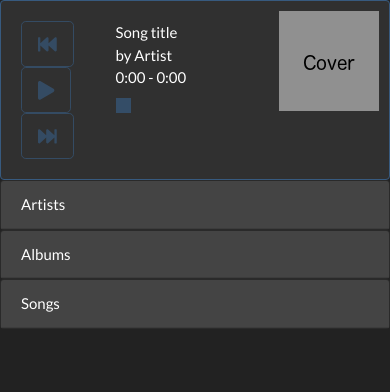
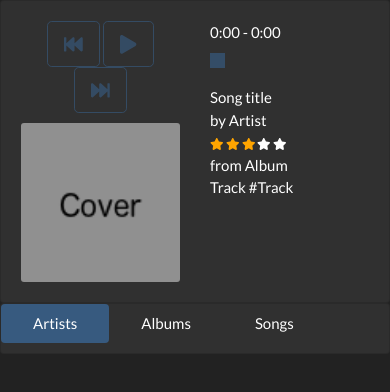
Before and after one commit to b0ck/mpd_web_gui, a Flask app: template app/templates/player.html in a window 390 px wide. Shown: the top 392 px of the page. Run offline with Flask 2, Linux system fonts and the light colour scheme; the template is opened without the code that fills it, so the values that code supplies are empty; parts of the project's set-up code (start-up, migrations or seed data) failed here and were passed over; some libraries are stand-ins or nearby versions.

Commit message:
Changed layout from header + three columns to just a two columns layout. This gives us more space in the future for the playlist.

```diff
--- a/app/static/helper.js
+++ b/app/static/helper.js
@@ -1,7 +1,5 @@
 function makeLengthReadable(seconds) {
     const time = new Date(1000 * seconds).toISOString();
-    if (seconds < 60)
-        return time.substr(17, 2);
     if (seconds < 600)
         return time.substr(15, 4);
     if (seconds < 3600)
--- a/app/static/library.js
+++ b/app/static/library.js
@@ -57,6 +57,8 @@ function initAlbumClickListener() {
             'album': $(this).find('.title').text()
         };
 
+        $('#nav-songs-tab').tab('show');
+
         updateList(
             '/songs',
             requestParams,
@@ -76,6 +78,7 @@ function initArtistClickListener() {
         };
 
         $('#songs').empty();
+        $('#nav-albums-tab').tab('show');
 
         updateList(
             '/albums',
@@ -85,7 +88,7 @@ function initArtistClickListener() {
     });
 }
 
-$(document).ready(function(){
+$(function(){
     initArtistClickListener();
     initAlbumClickListener();
     initPlayButtonClickListener();
--- a/app/static/header.js
+++ b/app/static/status.js
@@ -63,7 +63,7 @@ function connectSocket(){
     });
 }
 
-$(document).ready(function(){
+$(function(){
     playButton = $("#playback-btn");
     playButton.click(function() {
         play();
--- a/app/static/style.css
+++ b/app/static/style.css
@@ -10,14 +10,13 @@
     cursor: pointer;
 }
 
+#buttons {
+    text-align: center;
+    margin-bottom: 10px;
+}
+
 #cover {
-    width: 100px;
-    height: 100px;
-    background-size: 100px;
-    background: url("cover.png") no-repeat center;
-    margin-right: -10px;
-    margin-top: -10px;
-    margin-bottom: -10px;
+
 }
 
 .hidden {
@@ -60,6 +59,38 @@
     cursor: pointer;
 }
 
-p{
+p {
     margin-bottom: 0px;
 }
+
+#songs .badge-secondary::before {
+    content: "#";
+}
+
+#artist::before {
+    content: "by ";
+}
+
+#track::before {
+    content: "Track #";
+}
+
+#album::before {
+    content: "from ";
+}
+
+#song-tags {
+    margin-top: 20px;
+}
+
+.nav.nav-pills {
+    margin-bottom: 10px;
+}
+
+.stars {
+    font-size: 0.8em;
+}
+
+.checked {
+    color: orange;
+}
--- a/app/templates/header.html
+++ /dev/null
@@ -1,29 +0,0 @@
-<div class="card border-primary">
-    <div class="card-body">
-        <div class="row">
-            <div class="col-3">
-                <button id="fast-forward-btn" type="button" class="btn btn-outline-primary btn-lg disabled"><i class="fas fa-fast-backward"></i></button>
-                <button id="playback-btn" type="button" class="btn btn-outline-primary btn-lg disabled"><i class="fas fa-play"></i></button>
-                <button id="fast-backward-btn" type="button" class="btn btn-outline-primary btn-lg disabled"><i class="fas fa-fast-forward"></i></button>
-            </div>
-            <div class="col-8">
-                <div>
-                    <span id="title">Song title</span>
-                </div>
-                <div>
-                    by <span id="artist">Artist</span>
-                </div>
-                <div class="slidecontainer">
-                    <p><span id="title_cur_length">0:00</span> - <span id="title_length">0:00</span></p>
-                    <input type="range" min="0" max="100" value="0" class="slider" id="durationSlider">
-                </div>
-                <div>
-                    <span></span>
-                </div>
-            </div>
-            <div class="col-1">
-                <div id="cover" class="float-right"></div>
-            </div>
-        </div>
-    </div>
-</div>
--- a/app/templates/library.html
+++ b/app/templates/library.html
@@ -1,9 +1,16 @@
-<div class="row">
-    <div class="col-sm">
-        <div class="card">
-            <div class="card-header">
-                Artists
-            </div>
+<ul class="nav nav-pills" role="tablist">
+    <li class="nav-item">
+        <a class="nav-link active" id="nav-artists-tab" data-toggle="pill" href="#nav-artists" role="tab" aria-controls="nav-artists" aria-selected="true">Artists</a>
+    </li>
+    <li class="nav-item">
+        <a class="nav-link" id="nav-albums-tab" data-toggle="pill" href="#nav-albums" role="tab" aria-controls="nav-albums" aria-selected="false">Albums</a>
+    </li>
+    <li class="nav-item">
+        <a class="nav-link" id="nav-songs-tab" data-toggle="pill" href="#nav-songs" role="tab" aria-controls="nav-songs" aria-selected="false">Songs</a>
+    </li>
+</ul>
+<div class="tab-content" id="nav-tabContent">
+    <div class="tab-pane fade show active" id="nav-artists" role="tabpanel" aria-labelledby="nav-artists-tab">
         <ul class="list-group list-group-flush" id="artists">
             {% if artists %}
                 {% for artist in artists %}
@@ -12,24 +19,11 @@
             {% endif %}
         </ul>
     </div>
+    <div class="tab-pane fade" id="nav-albums" role="tabpanel" aria-labelledby="nav-albums-tab">
+        <ul class="list-group list-group-flush" id="albums"></ul>
     </div>
-    <div class="col-sm">
-        <div class="card">
-            <div class="card-header">
-                Albums
-            </div>
-            <ul class="list-group list-group-flush" id="albums">
-            </ul>
-        </div>
-    </div>
-    <div class="col-sm">
-        <div class="card">
-            <div class="card-header">
-                Songs
-            </div>
-            <ul class="list-group list-group-flush" id="songs">
-            </ul>
-        </div>
+    <div class="tab-pane fade" id="nav-songs" role="tabpanel" aria-labelledby="nav-songs-tab">
+        <ul class="list-group list-group-flush" id="songs"></ul>
     </div>
 </div>
 
--- a/app/templates/player.html
+++ b/app/templates/player.html
@@ -3,12 +3,29 @@
 <link rel="stylesheet" type="text/css" href="{{ url_for('static', filename='style.css') }}">
 <script src="{{ url_for('static', filename='third_party/socket-io-2.1.min.js') }}"></script>
 <script src="{{ url_for('static', filename='third_party/jquery-3.3.1.min.js') }}"></script>
+<script src="{{ url_for('static', filename='third_party/bootstrap.bundle.min.js') }}"></script>
 <script defer src="{{ url_for('static', filename='third_party/fontawesome-all-5.0.10.js') }}"></script>
 <script src="{{ url_for('static', filename='helper.js') }}"></script>
-<script src="{{ url_for('static', filename='header.js') }}"></script>
+<script src="{{ url_for('static', filename='status.js') }}"></script>
 <script src="{{ url_for('static', filename='library.js') }}"></script>
 
 <title>MPD Web GUI</title>
 
-{%  include 'header.html' %}
-{%  include 'library.html' %}
+<div id="player">
+    <div class="row">
+        <div class="col-md">
+            <div class="card">
+                <div class="card-body">
+                    {%  include 'status.html' %}
+                </div>
+            </div>
+        </div>
+        <div class="col-md">
+            <div class="card">
+{#                <div class="card-body">#}
+                    {%  include 'library.html' %}
+{#                </div>#}
+            </div>
+        </div>
+    </div>
+</div>
--- /dev/null
+++ b/app/templates/status.html
@@ -0,0 +1,33 @@
+<div class="row">
+    <div class="col" style="max-width: 200px">
+        <div id="buttons">
+            <button id="fast-forward-btn" type="button" class="btn btn-outline-primary btn-lg disabled"><i class="fas fa-fast-backward"></i></button>
+            <button id="playback-btn" type="button" class="btn btn-outline-primary btn-lg disabled"><i class="fas fa-play"></i></button>
+            <button id="fast-backward-btn" type="button" class="btn btn-outline-primary btn-lg disabled"><i class="fas fa-fast-forward"></i></button>
+        </div>
+        <img id="cover" class="card-img" src="{{ url_for('static', filename='cover.png') }}" alt="Album cover">
+    </div>
+
+    <div class="col">
+        <div class="slidecontainer">
+            <span id="title_cur_length">0:00</span> - <span id="title_length">0:00</span>
+            <input type="range" min="0" max="100" value="0" class="slider" id="durationSlider">
+        </div>
+
+        <div id="song-tags">
+            <p id="title">Song title</p>
+            <p id="artist">Artist</p>
+            <p id="rating">
+                <span class="stars">
+                    <span class="fa fa-star checked"></span>
+                    <span class="fa fa-star checked"></span>
+                    <span class="fa fa-star checked"></span>
+                    <span class="fa fa-star"></span>
+                    <span class="fa fa-star"></span>
+                </span>
+            </p>
+            <p id="album">Album</p>
+            <p id="track">Track</p>
+        </div>
+    </div>
+</div>
```
Also changed, not shown: README.md, screenshot.png. Lines whose indentation alone changed are shown as unchanged.
